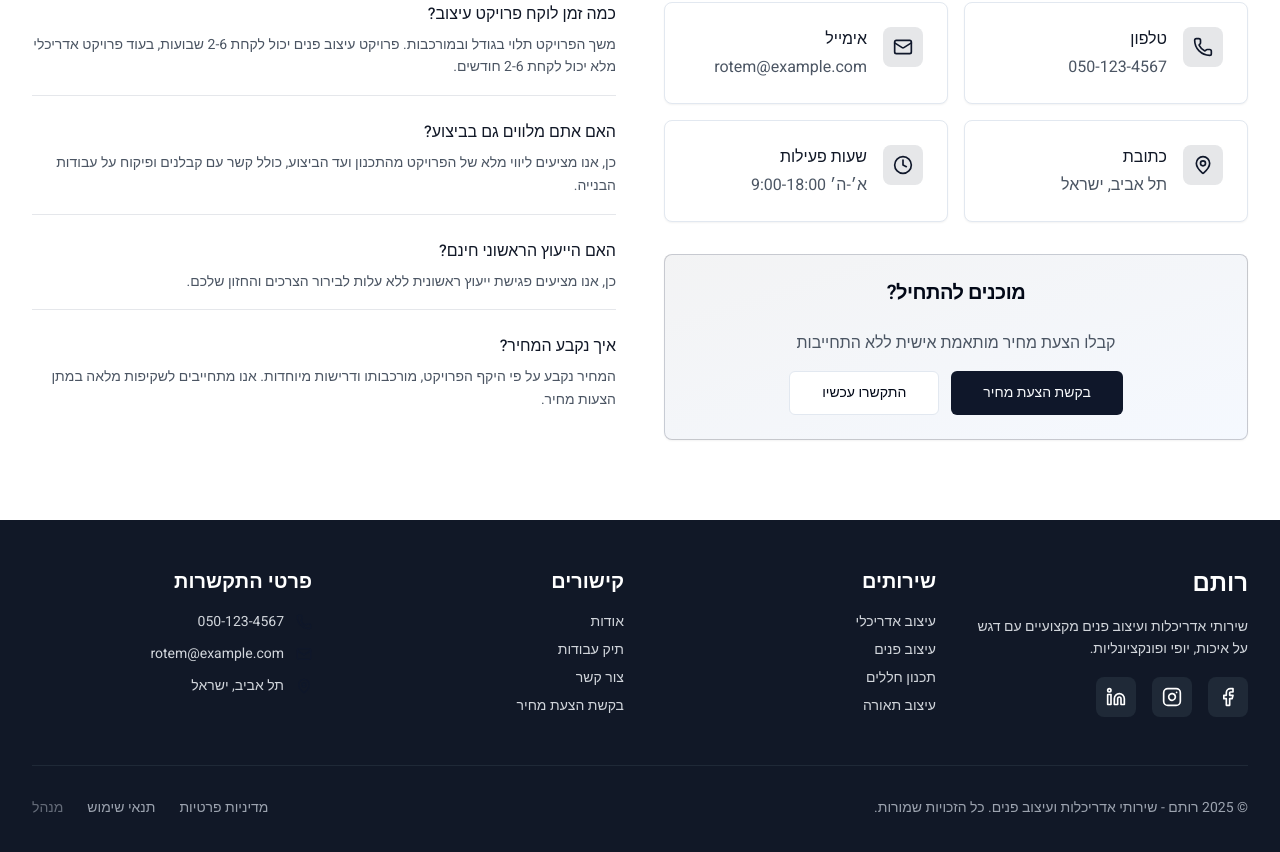
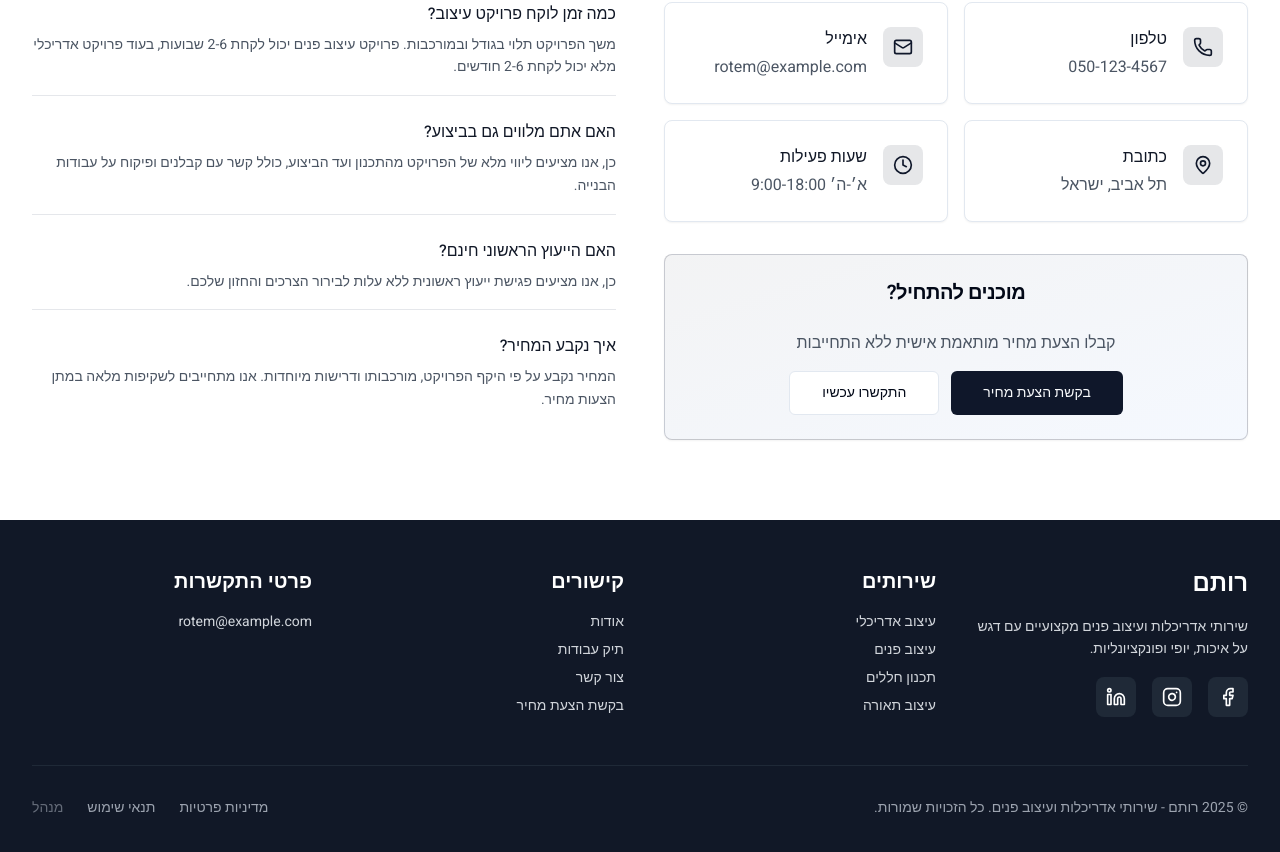
Before and after one commit to ZivGadri/tochnit-beclick, a Next.js app: page / in a window 1280 px wide. Shown: the part 4454-5306 px from the top of the page. Built offline with nearby package versions, Linux system fonts and the light colour scheme; no server answers; what react-google-recaptcha-v3 would draw is missing.

Commit message:
feat: Update contact info layout in footer for improved readability

```diff
--- a/src/components/layout/footer.tsx
+++ b/src/components/layout/footer.tsx
@@ -91,26 +91,15 @@ export function Footer() {
           </div>
 
           {/* Contact Info */}
-          <div className="space-y-4">
+          <div className="space-y-4 text-right">
             <h4 className="text-xl font-semibold">פרטי התקשרות</h4>
-            <div className="space-y-3 text-sm text-gray-300">
-              <div className="flex items-center gap-3">
-                <Phone className="h-4 w-4 text-primary flex-shrink-0" />
-                <a href="tel:0501234567" className="hover:text-white transition-colors">
-                  050-123-4567
-                </a>
-              </div>
-              <div className="flex items-center gap-3">
-                <Mail className="h-4 w-4 text-primary flex-shrink-0" />
-                <a href="mailto:rotem@example.com" className="hover:text-white transition-colors">
+            <ul className="space-y-2 text-sm text-gray-300">
+              <li>
+                <a href="mailto:rotem@example.com" className="hover:text-white transition-colors text-right">
                   rotem@example.com
                 </a>
-              </div>
-              <div className="flex items-center gap-3">
-                <MapPin className="h-4 w-4 text-primary flex-shrink-0" />
-                <span>תל אביב, ישראל</span>
-              </div>
-            </div>
+              </li>
+            </ul>
           </div>
         </div>
 
```
